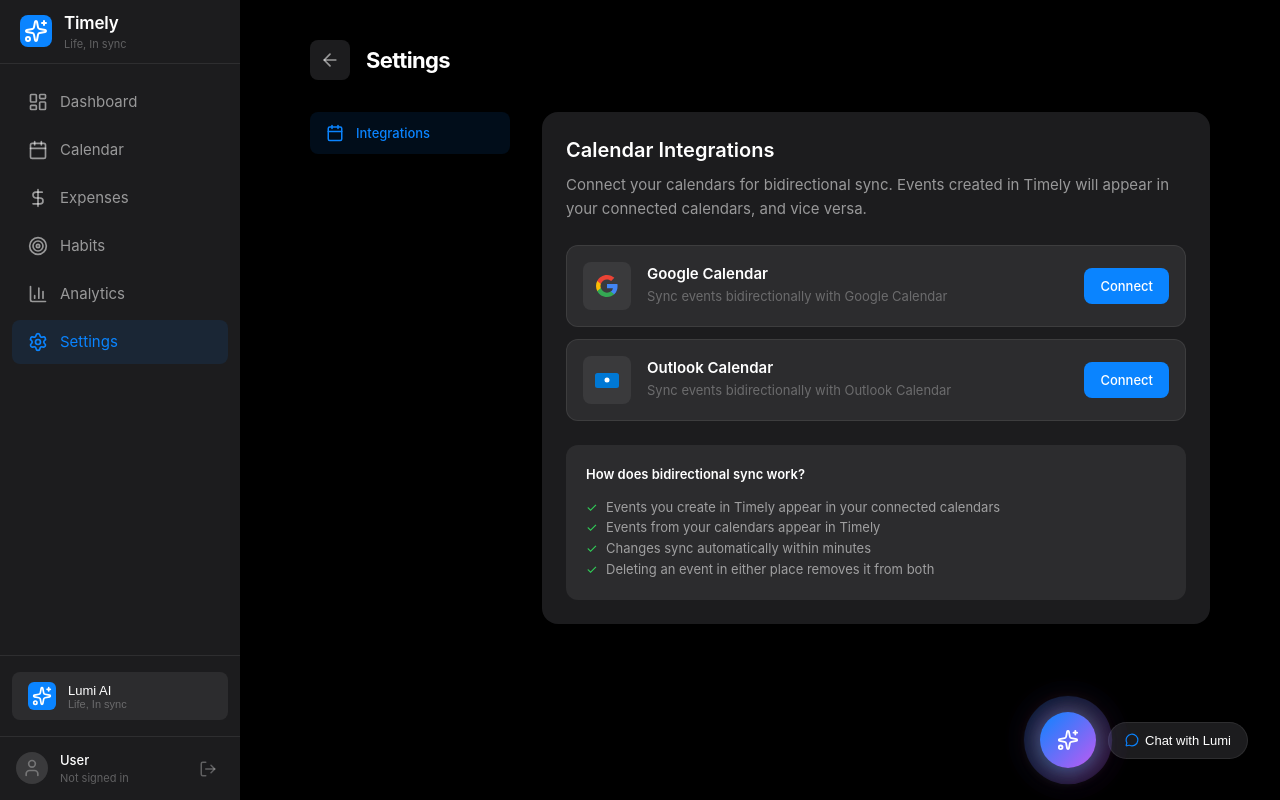
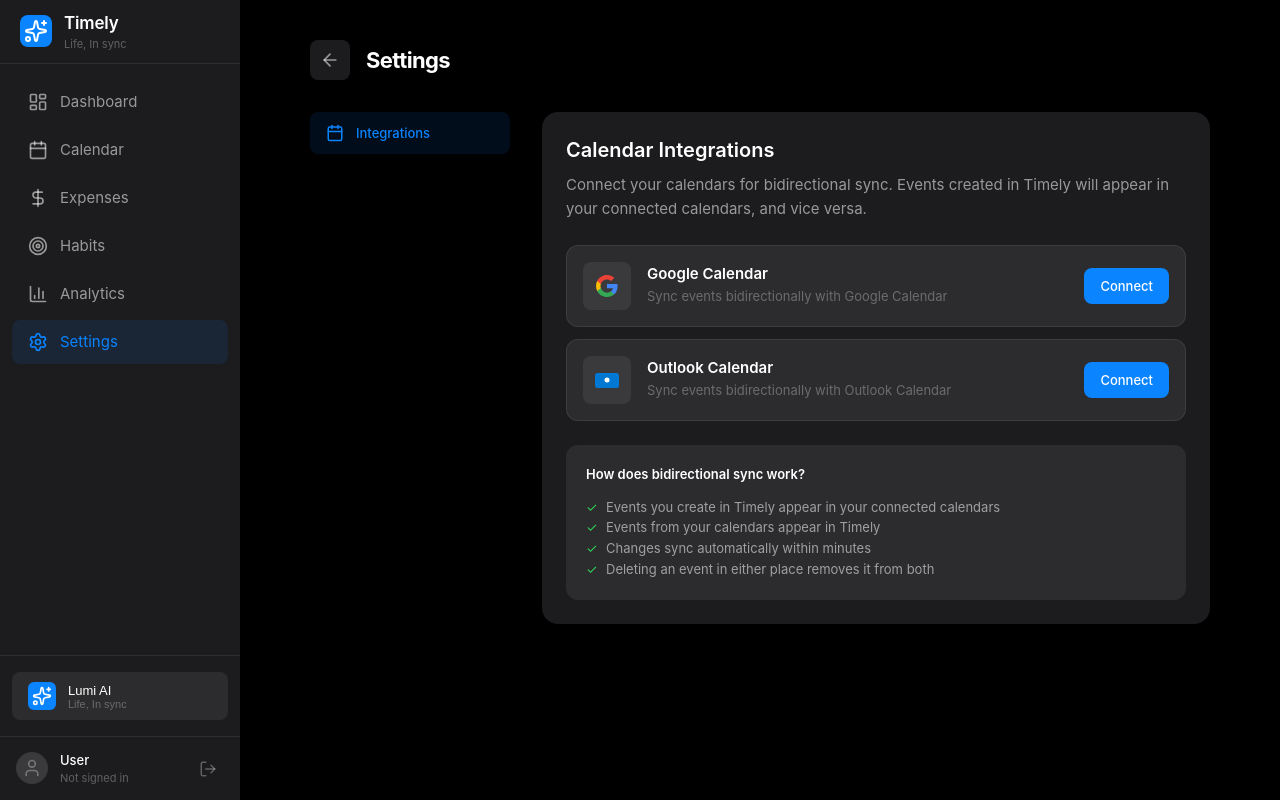
Before and after one commit to Dhana00000/Timely, a Next.js app: page /settings in a window 1280 px wide. Built offline with nearby package versions, Linux system fonts and the light colour scheme; no server answers.

Commit message:
fix: Remove FloatingLumiButton (Chat with Lumi)

```diff
--- a/src/components/layout/DashboardLayout.tsx
+++ b/src/components/layout/DashboardLayout.tsx
@@ -3,7 +3,6 @@
 import { useState } from "react";
 import Sidebar from "@/components/layout/Sidebar";
 import LumiChat from "@/components/lumi/LumiChat";
-import FloatingLumiButton from "@/components/lumi/FloatingLumiButton";
 import styles from "./DashboardLayout.module.css";
 
 interface DashboardLayoutProps {
@@ -22,10 +21,6 @@
             <main className={styles.main}>
                 {children}
             </main>
-            <FloatingLumiButton
-                onClick={() => setIsLumiOpen(true)}
-                isOpen={isLumiOpen}
-            />
             <LumiChat isOpen={isLumiOpen} onClose={() => setIsLumiOpen(false)} />
         </div>
     );
```
